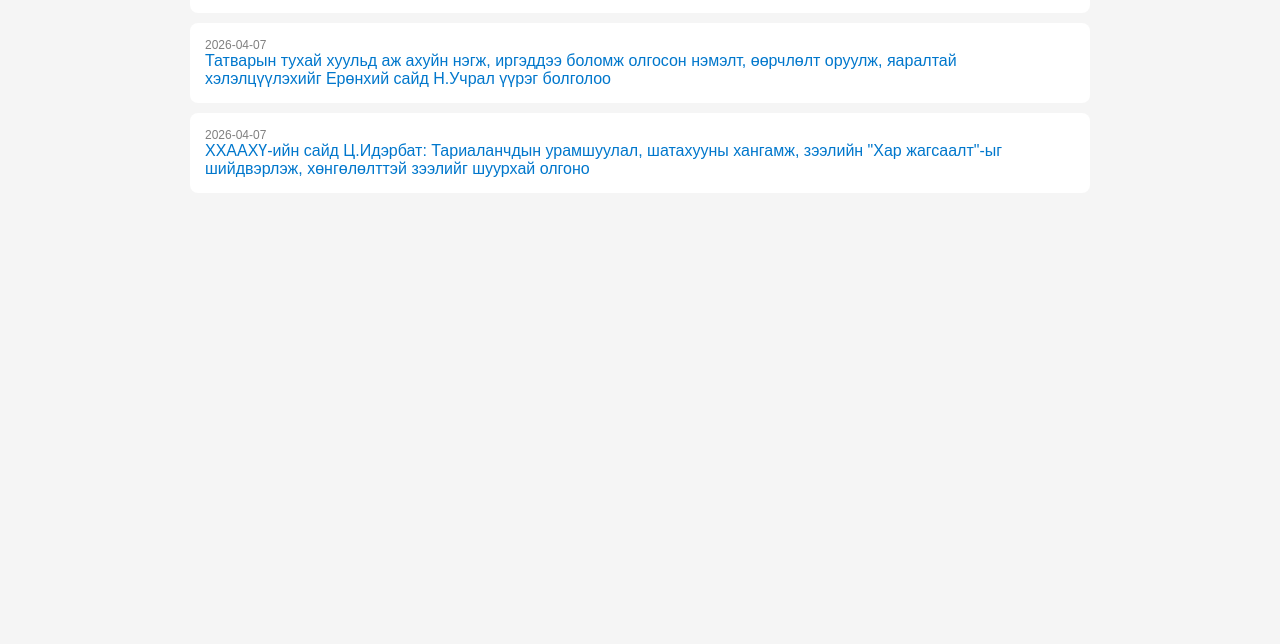
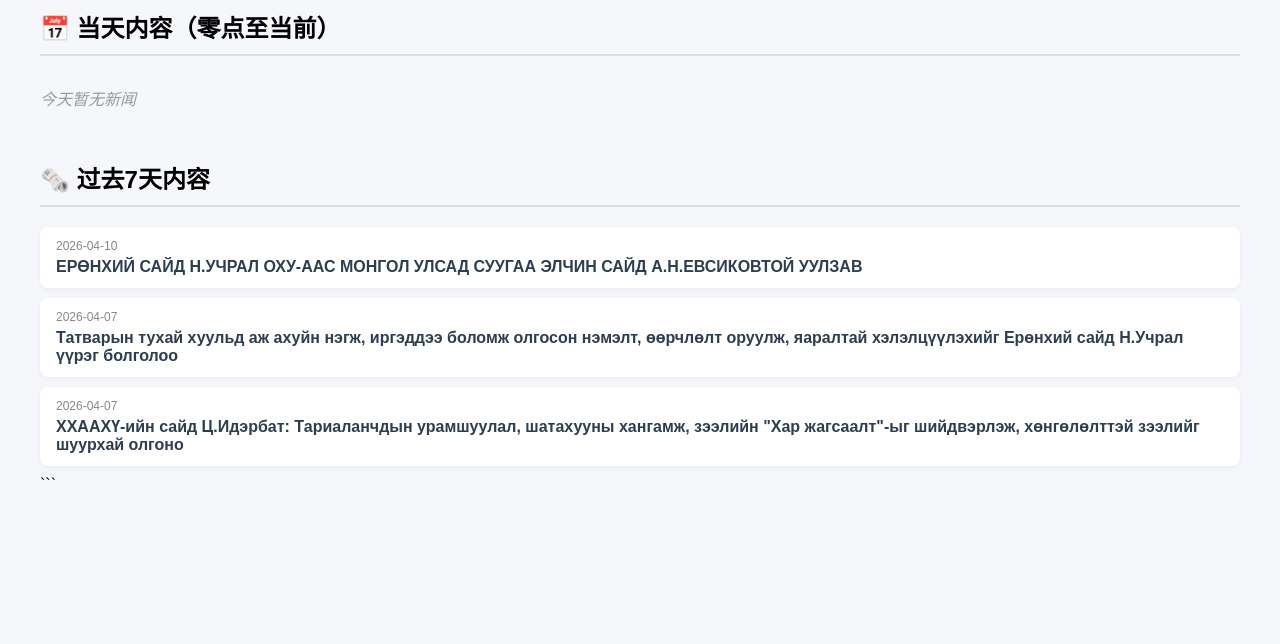
Before and after one commit to researchmn1990/MN_News, a plain HTML site: page index.html in a window 1280 px wide. Shown: the part 156-800 px from the top of the page. Drawn offline with Linux system fonts and the light colour scheme.

Commit message:
Update index.html

````diff
--- a/index.html
+++ b/index.html
@@ -1,51 +1,100 @@
+```html
 <!DOCTYPE html>
 <html lang="zh">
 <head>
     <meta charset="UTF-8">
-    <title>蒙古新闻（最近7天）</title>
+    <title>蒙古新闻聚合</title>
     <style>
         body {
             font-family: Arial, sans-serif;
-            max-width: 900px;
-            margin: 40px auto;
-            background: #f5f5f5;
+            margin: 40px;
+            background: #f5f7fa;
         }
+
         h1 {
             text-align: center;
         }
+
+        h2 {
+            margin-top: 40px;
+            padding-bottom: 10px;
+            border-bottom: 2px solid #ddd;
+        }
+
         .news-item {
-            background: white;
-            padding: 15px;
-            margin-bottom: 10px;
+            background: #fff;
+            padding: 12px 16px;
+            margin: 10px 0;
             border-radius: 8px;
+            box-shadow: 0 2px 6px rgba(0,0,0,0.05);
         }
+
+        .news-item:hover {
+            transform: translateY(-2px);
+            transition: 0.2s;
+        }
+
         .date {
-            color: gray;
             font-size: 12px;
+            color: #888;
+            margin-bottom: 5px;
         }
+
         a {
             text-decoration: none;
-            color: #0077cc;
+            color: #2c3e50;
+            font-weight: bold;
         }
+
         a:hover {
-            text-decoration: underline;
+            color: #007bff;
+        }
+
+        .empty {
+            color: #999;
+            font-style: italic;
+            padding: 10px 0;
         }
     </style>
 </head>
+
 <body>
 
-<h1>蒙古新闻（最近7天）</h1>
+<h1>蒙古新闻</h1>
 
-<div id="news-container">加载中...</div>
+<h2>📅 当天内容（零点至当前）</h2>
+<div id="today-container">加载中...</div>
+
+<h2>🗞️ 过去7天内容</h2>
+<div id="week-container">加载中...</div>
 
 <script>
 fetch('news.json')
     .then(res => res.json())
     .then(data => {
-        const container = document.getElementById('news-container');
-        container.innerHTML = '';
+
+        const todayContainer = document.getElementById('today-container');
+        const weekContainer = document.getElementById('week-container');
+
+        todayContainer.innerHTML = '';
+        weekContainer.innerHTML = '';
+
+        const now = new Date();
+
+        // 今日零点
+        const todayStart = new Date();
+        todayStart.setHours(0, 0, 0, 0);
+
+        // 7天前
+        const sevenDaysAgo = new Date();
+        sevenDaysAgo.setDate(now.getDate() - 7);
+
+        // ✅ 按时间倒序（最新在前）
+        data.sort((a, b) => new Date(b.date) - new Date(a.date));
 
         data.forEach(item => {
+            const itemDate = new Date(item.date);
+
             const div = document.createElement('div');
             div.className = 'news-item';
 
@@ -54,14 +103,32 @@ fetch('news.json')
                 <a href="${item.link}" target="_blank">${item.title}</a>
             `;
 
-            container.appendChild(div);
+            // 分类逻辑
+            if (itemDate >= todayStart) {
+                todayContainer.appendChild(div);
+            }
+            else if (itemDate >= sevenDaysAgo) {
+                weekContainer.appendChild(div);
+            }
         });
+
+        // 空状态处理
+        if (!todayContainer.innerHTML) {
+            todayContainer.innerHTML = '<div class="empty">今天暂无新闻</div>';
+        }
+
+        if (!weekContainer.innerHTML) {
+            weekContainer.innerHTML = '<div class="empty">暂无过去7天新闻</div>';
+        }
+
     })
     .catch(err => {
-        document.getElementById('news-container').innerText = '加载失败';
+        document.getElementById('today-container').innerHTML = '<div class="empty">加载失败</div>';
+        document.getElementById('week-container').innerHTML = '<div class="empty">加载失败</div>';
         console.error(err);
     });
 </script>
 
 </body>
 </html>
+```
````
